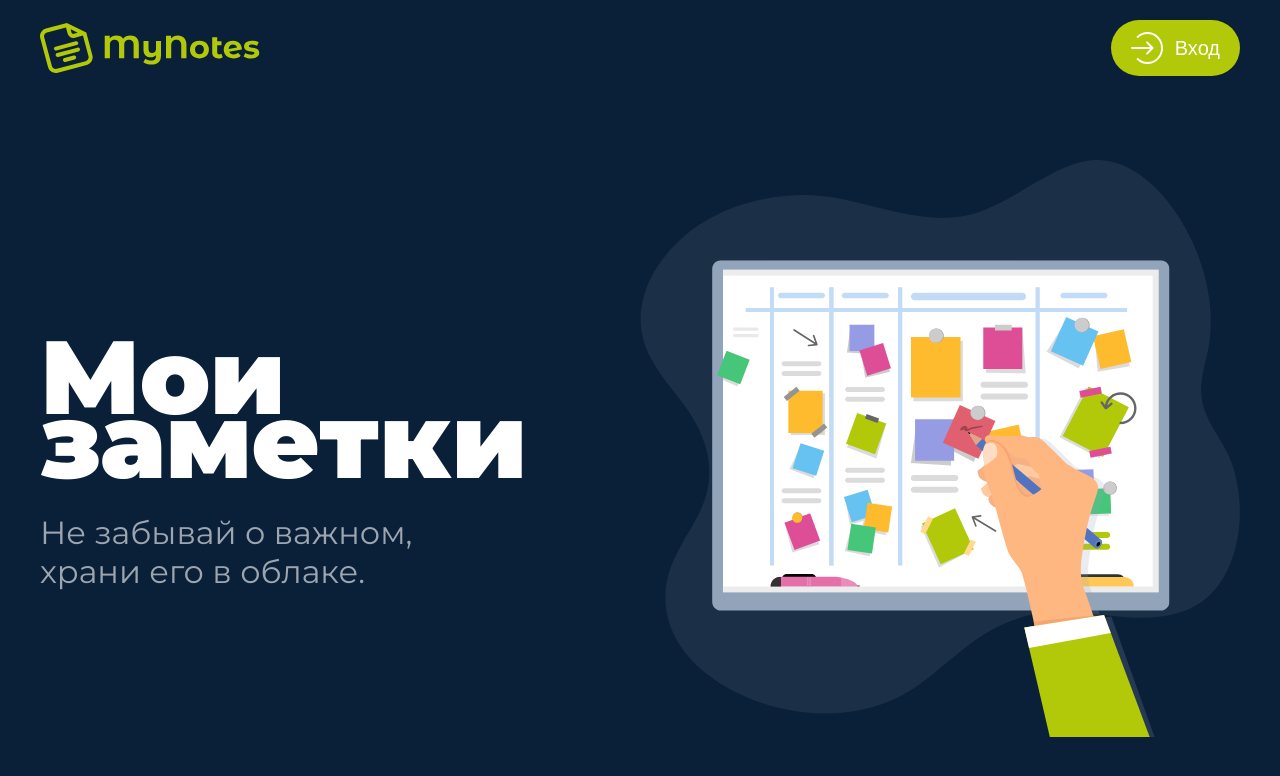
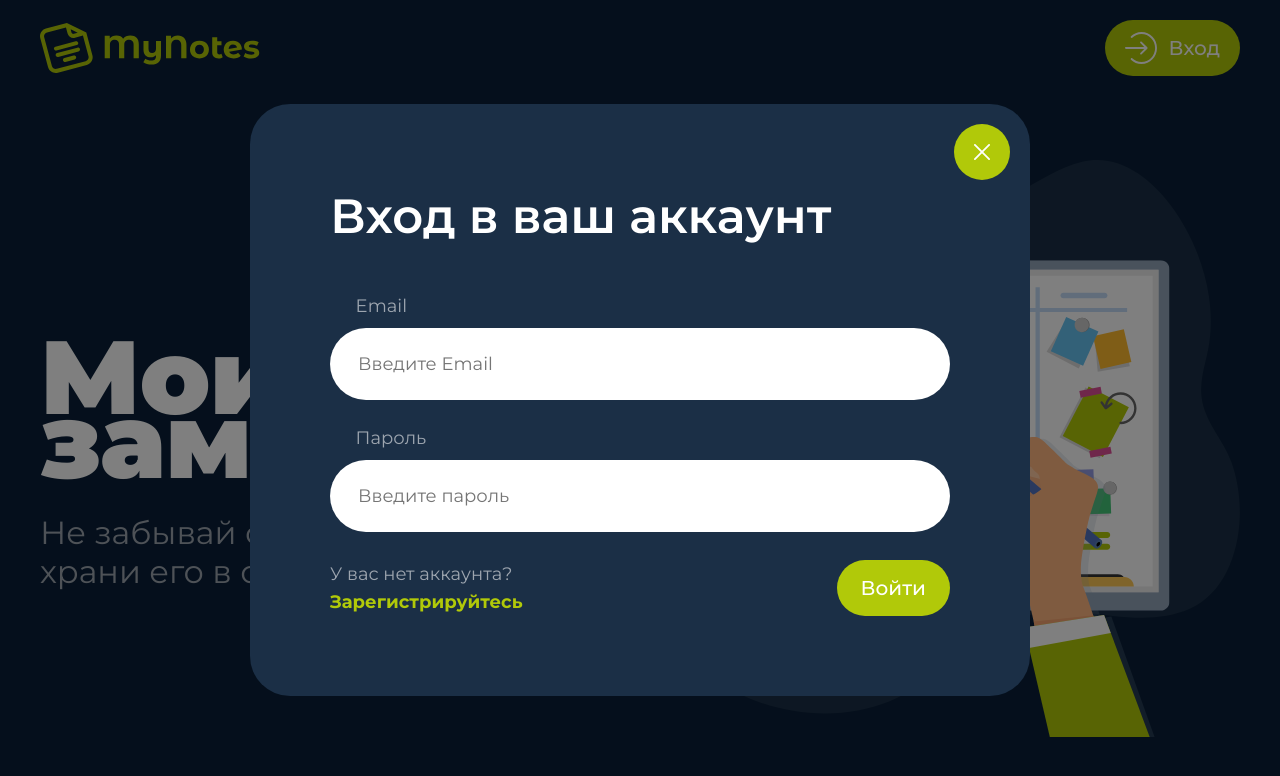
Before and after one commit to vytalymedvedev/my-notes, a Vue app: page / in a window 1280 px wide. Both pictures are taken after a click on the button "Вход". Shown: the top 776 px of the page. Built offline with nearby package versions, Linux system fonts and the light colour scheme.

Commit message:
Add login modal

```diff
--- a/src/assets/styles/main.css
+++ b/src/assets/styles/main.css
@@ -1,3 +1,7 @@
+* {
+  box-sizing: border-box;
+}
+
 h1, h2, h3, h4 {
   font-family: 'Montserrat', sans-serif;
 }
@@ -7,3 +11,20 @@ h1 {
   font-weight: 900;
   line-height: 104px;
 }
+
+h2 {
+  font-weight: 600;
+  font-size: 32px;
+  line-height: 36px;
+  margin-top: 22px;
+  margin-bottom: 28px;
+}
+
+@media screen and (min-width: 768px) {
+	h2 {
+    font-size: 48px;
+    line-height: 72px;
+    margin-top: 0;
+    margin-bottom: 40px;
+	}
+}
--- a/src/assets/styles/variables.css
+++ b/src/assets/styles/variables.css
@@ -8,4 +8,5 @@
   --green: #A5BB0C;
   --green-light: #B1C909;
   --white: #ffffff;
+  --orange: #FF7461;
 }
--- a/src/components/ButtonPrimary.vue
+++ b/src/components/ButtonPrimary.vue
@@ -1,5 +1,5 @@
 <template>
-  <button class="button" :disabled="disabled" @click="onClick">
+  <button class="button" :disabled="disabled" @click="$emit('click')">
     <slot name="icon"/>
     <slot name="text" />
   </button>
@@ -11,25 +11,27 @@ export default {
   props: {
     disabled: Boolean
   },
-  methods: {
-    onClick: function() {
-      this.$emit('click');
-    }
-  }
 }
 </script>
 
 <style scoped>
 .button {
   display: flex;
+  justify-content: center;
+  align-items: center;
   gap: 12px;
   color: var(--white);
+  cursor: pointer;
   border: none;
   border-radius: 32px;
-  padding: 12px 20px;
+  padding: 20px;
   font-size: 20px;
   line-height: 32px;
   background-color: var(--green-light);
+  font-family: 'Montserrat', sans-serif;
+  font-weight: 500;
+  font-size: 20px;
+  line-height: 32px;
 }
 
 .button:hover {
--- a/src/components/HeaderCommon.vue
+++ b/src/components/HeaderCommon.vue
@@ -1,7 +1,7 @@
 <template>
   <header class="header">
     <img src="/logo.svg" alt="logo" class="header--logo"/>
-    <button-primary @click="logMessage">
+    <button-primary @click="handleShowModal" class="header--button">
       <template slot="icon">
         <img src="/enter.svg" alt="enter icon" class="header--button-image">
       </template>
@@ -9,23 +9,34 @@
         <span>Вход</span>
       </template>
     </button-primary>
+    <login-modal v-if="showModal" @close="handleHideModal"></login-modal>
   </header>
 </template>
 
 <script>
 import ButtonPrimary from './ButtonPrimary.vue';
+import LoginModal from './LoginModal.vue';
 
 export default {
   name: 'HeaderCommon',
   components: {
     ButtonPrimary,
+    LoginModal,
   },
   props: {
     isLoggedIn: Boolean
   },
+  data() {
+    return {
+      showModal: false,
+    }
+  },
   methods: {
-  logMessage: () => {
-    console.log('clicked');
+    handleShowModal() {
+      this.showModal = true;
+    },
+    handleHideModal() {
+      this.showModal = false;
     }
   }
 }
@@ -55,6 +66,10 @@ methods: {
 	}
 }
 
+.header--button {
+  padding: 12px 20px;
+}
+
 .header--button-image {
   width: 32px;
   height: 32px;
--- /dev/null
+++ b/src/components/InputCustom.vue
@@ -0,0 +1,66 @@
+<template>
+  <div>
+    <label for="" class="label"> {{ inputLabel }}</label>
+    <input
+      @input="onInput"
+      :value="value"
+      :placeholder="placeholder"
+      :disabled="disabled"
+      class="input"
+      />
+      <span v-if="errorMessage" class="errorMessage"> {{ errorMessage }}</span>
+  </div>
+</template>
+
+<script>
+export default {
+  name: 'InputCustom',
+  props: {
+    inputLabel: String,
+    value: String,
+    placeholder: String,
+    disabled: Boolean,
+    errorMessage: String,
+  },
+  data() {
+    return {
+      uniqueId: '',
+    }
+  },
+  methods: {
+    onInput(e) {
+      this.$emit('input', e.target.value);
+    }
+  }
+}
+</script>
+
+<style scoped>
+
+.label {
+  display: block;
+  color: var(--gray);
+  margin-bottom: 8px;
+  margin-left: 1.6rem;
+}
+
+.input {
+  height: 72px;
+  width: 100%;
+  border: none;
+  color: var(--dark);
+  border-radius: 36px;
+  padding: 0 28px;
+}
+
+.errorMessage {
+  color: var(--orange);
+}
+
+input, .label, .errorMessage {
+  font-family: 'Montserrat', sans-serif;
+  font-size: 18px;
+  font-weight: 400;
+  line-height: 28px;
+}
+</style>
--- /dev/null
+++ b/src/components/LinkPrimary.vue
@@ -0,0 +1,41 @@
+<template>
+  <a
+    :href="href"
+    tabindex="0"
+    @click="emit('click')"
+    class="link">
+    <slot />
+  </a>
+</template>
+
+<script>
+export default {
+  name: 'LinkPrimary',
+  props: {
+    href: String,
+  },
+}
+</script>
+
+<style scoped>
+.link {
+  text-decoration: none;
+  cursor: pointer;
+  color: var(--green-light);
+  font-family: 'Montserrat', sans-serif;
+  font-weight: 700;
+  font-size: 14px;
+  line-height: 24px;
+}
+
+.link:hover {
+  color: var(--white);
+}
+
+@media screen and (min-width: 768px) {
+	.link {
+		font-size: 18px;
+    line-height: 28px;
+	}
+}
+</style>
--- /dev/null
+++ b/src/components/LoginModal.vue
@@ -0,0 +1,122 @@
+<template>
+  <modal-custom @close="$emit('close')">
+    <template #header>
+      <h2>Вход в ваш аккаунт</h2>
+    </template>
+    <template #body>
+      <div class="modal--body">
+        <input-custom
+          v-model="email"
+          inputLabel="Email"
+          placeholder="Введите Email"
+        />
+
+        <input-custom
+          v-model="password"
+          inputLabel="Пароль"
+          placeholder="Введите пароль"
+        />
+      </div>
+    </template>
+    <template #footer>
+      <div class="modal--footer">
+        <button-primary @click="handleLogin" class="login-button">
+          <template slot="text">
+            <span>Войти</span>
+          </template>
+        </button-primary>
+        <div class="modal--footer-note">
+          <div class="modal--footer-text">У вас нет аккаунта?&nbsp;</div>
+          <link-primary class="modal--footer-link">
+            Зарегистрируйтесь
+          </link-primary>
+        </div>
+      </div>
+    </template>
+  </modal-custom>
+</template>
+
+<script>
+import ModalCustom from './ModalCustom.vue';
+import InputCustom from './InputCustom.vue';
+import ButtonPrimary from './ButtonPrimary.vue';
+import LinkPrimary from './LinkPrimary.vue';
+
+export default {
+  name: 'LoginModal',
+  components: {
+    ModalCustom,
+    InputCustom,
+    ButtonPrimary,
+    LinkPrimary,
+  },
+  data() {
+    return {
+      email: '',
+      password: '',
+    }
+  },
+  methods: {
+    handleLogin() {
+    },
+  }
+}
+</script>
+
+<style scoped>
+.modal--body {
+  display: grid;
+  gap: 16px;
+}
+
+@media screen and (min-width: 768px) {
+	.modal--body {
+		gap: 24px;
+	}
+}
+
+.modal--footer {
+  margin-top: 28px;
+  display: grid;
+  gap: 12px;
+}
+
+@media screen and (min-width: 768px) {
+	.modal--footer {
+		display:flex;
+    flex-direction: row-reverse;
+    justify-content: space-between;
+    align-items: center;
+	}
+}
+
+.login-button {
+  padding: 12px 24px;
+}
+
+.modal--footer-text {
+  color: var(--gray);
+  font-family: 'Montserrat', sans-serif;
+  font-weight: 400;
+  font-size: 14px;
+  line-height: 24px;
+  display: inline-block;
+}
+
+@media screen and (min-width: 768px) {
+	.modal--footer-text {
+		font-size: 18px;
+    line-height: 28px;
+	}
+}
+
+@media screen and (min-width: 1100px) {
+	.modal--footer-text {
+		display: block;
+	}
+}
+
+.modal--footer-link {
+  display: inline-block;
+}
+</style>
--- /dev/null
+++ b/src/components/ModalCustom.vue
@@ -0,0 +1,139 @@
+<template>
+  <transition name="modal">
+    <div class="modal-mask">
+      <div class="modal-wrapper">
+        <div class="modal-container">
+
+          <button-primary class="modal-default-button" @click="$emit('close')">
+            <template slot="icon">
+              <img src="/cross.svg" alt="enter icon" class="modal--button-image">
+            </template>
+          </button-primary>
+          <div class="modal-header">
+            <slot name="header" />
+          </div>
+
+          <div class="modal-body">
+            <slot name="body" />
+          </div>
+
+          <div class="modal-footer">
+            <slot name="footer" />
+          </div>
+
+        </div>
+      </div>
+    </div>
+  </transition>
+</template>
+
+<script>
+import ButtonPrimary from './ButtonPrimary.vue';
+
+export default {
+  name: 'ModalCustom',
+  components: {
+    ButtonPrimary,
+  },
+}
+</script>
+
+<style scoped>
+.modal-mask {
+  position: fixed;
+  z-index: 9998;
+  top: 0;
+  left: 0;
+  width: 100%;
+  height: 100%;
+  background-color: rgba(0, 0, 0, 0.5);
+  display: table;
+  transition: opacity 0.3s ease;
+}
+
+.modal-wrapper {
+  display: table-cell;
+  vertical-align: middle;
+}
+
+.modal-container {
+  margin: 0px auto;
+  background-color: var(--dark-middle);
+  transition: all 0.3s ease;
+  height: fit-content;
+  border-radius: 40px;
+  padding: 16px 16px 90px;
+  max-width: 352px;
+}
+
+@media screen and (min-width: 768px) {
+	.modal-container {
+		padding: 20px 20px 56px;
+    max-width: 688px;
+	}
+}
+
+@media screen and (min-width: 1100px) {
+	.modal-container {
+    padding: 20px 20px 80px;
+    max-width: 780px;
+	}
+}
+
+.modal-header h2 {
+  font-family: 'Montserrat' sans-serif;
+  font-weight: 600;
+  font-size: 32px;
+  line-height: 36px;
+  max-width: 300px;
+}
+
+.modal-header, .modal-body, .modal-footer {
+  padding: 0 4px;
+}
+
+@media screen and (min-width: 768px) {
+	.modal-header, .modal-body, .modal-footer {
+		padding: 0 36px;
+	}
+}
+
+@media screen and (min-width: 1100px) {
+	.modal-header, .modal-body, .modal-footer {
+		padding: 0 60px;
+	}
+}
+
+.modal-default-button {
+  margin-left: auto;
+}
+.modal--button-image {
+  width: 16px;
+  height: 16px;
+}
+
+/*
+ * The following styles are auto-applied to elements with
+ * transition="modal" when their visibility is toggled
+ * by Vue.js.
+ *
+ * You can easily play with the modal transition by editing
+ * these styles.
+ */
+
+.modal-enter {
+  opacity: 0;
+}
+
+.modal-leave-active {
+  opacity: 0;
+}
+
+.modal-enter .modal-container,
+.modal-leave-active .modal-container {
+  -webkit-transform: scale(1.1);
+  transform: scale(1.1);
+}
+
+
+</style>
```
Also changed, not shown: public/cross.svg (added). Lines whose indentation alone changed are shown as unchanged.
